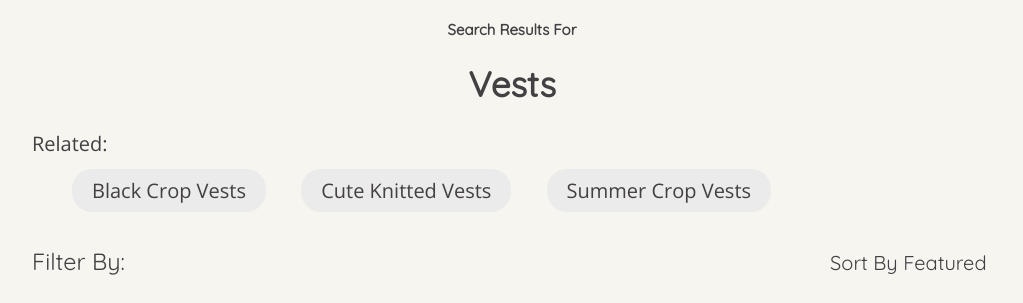
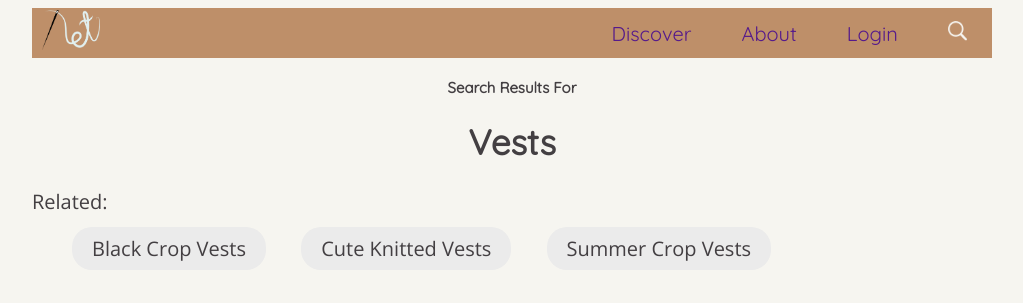
Before and after one commit to nayeonr/itp460-ethical-threads, a PHP site: page /product-results-pg.html in a window 1280 px wide. Shown: the top 303 px of the page, without its empty margins (128-1151 px from the left). Run offline with PHP 8.4, Linux system fonts and the light colour scheme.

Commit message:
added nav bar

```diff
--- a/product-results-pg.html
+++ b/product-results-pg.html
@@ -2,18 +2,29 @@
 <html lang="en">
     <head>
         <meta charset="utf-8" />
+        <meta name="viewport" content="width=device-width, initial-scale=1.0">
     <title>Product Result</title>
     <link href="style.css" rel="stylesheet" />
     </head>
 
     <body>
+        <nav>
+		<div id="nav">
+			<a href=""><img src="img-folder/et-logo.png" alt="Ethical Threads Logo" id="logo"></a>
+			<ul class="nav-menu">
+				<li><a href="">Discover</a></li>
+				<li><a href="">About</a></li>
+				<li><a href="">Login</a></li>
+				<li><a href=""><img src="img-folder/search-button.png" alt="Search" id="search"></a></li>
+			</ul> <!-- .nav-menu -->
+		</div> <!-- #nav -->
+	    </nav>
+
         <header>
             <h4 id="search-results"><strong>Search Results For</strong></h4>
             <h1>Vests</h1>
         </header>
 
-        <nav>
-        </nav>
 
         <main>
             <p>Related:</p>
--- a/style.css
+++ b/style.css
@@ -145,3 +145,45 @@ figure {
 /* #lemon-vest {
     grid-area: 2/ 1 / span 1 / span 1;
 } */
+
+
+/* nav bar css */
+/* * {
+			margin: 0px;
+			padding: 0px;
+			align-items: center;
+
+		} */
+
+		#nav {
+			display: flex;
+			align-items: center;
+			height: 50px;
+			background-color: #BE8F69;
+		}
+
+		#logo {
+			height: 40px;
+			width: auto;
+			margin-left: 10px;
+		}
+
+		#search {
+			height: 20px;
+		}
+
+		.nav-menu {
+			display: flex;
+			margin-left: auto;
+			font-family: "Quicksand", "Arial", sans-serif;
+		}
+
+		.nav-menu li
+		{
+			list-style: none;
+			padding: 25px;
+		}
+
+		a {
+			text-decoration: none;
+		}
```
Also changed, not shown: img-folder/et-logo.png (added), img-folder/search-button.png (added).
